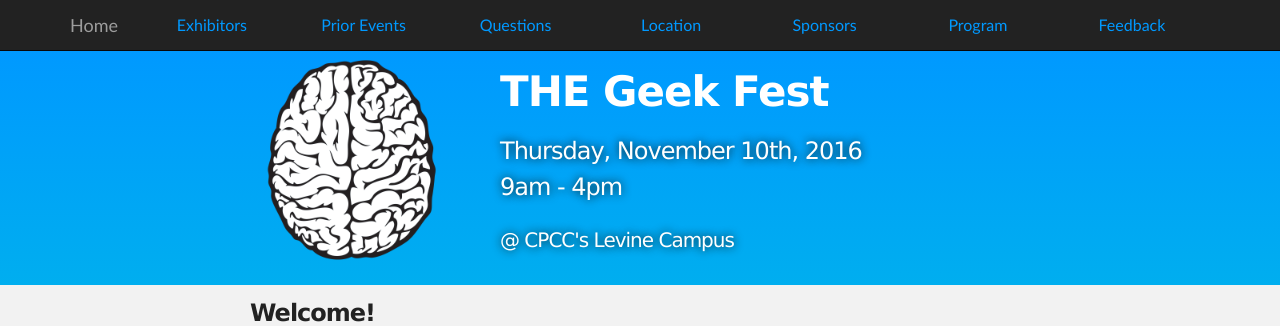
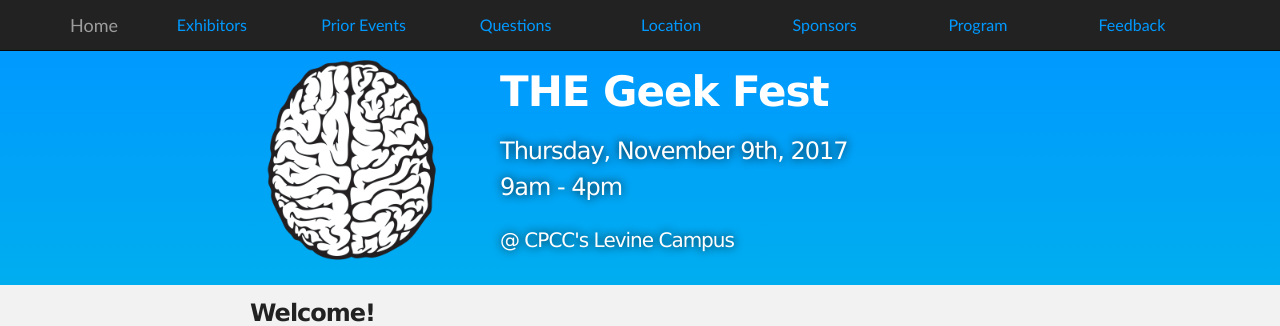
Before and after one commit to bkeyvani/thegeekfest.github.io, a Jekyll site: the page built from index.html, in a window 1280 px wide and 900 px high. Shown: the top 326 px of the window. Built offline with Jekyll 4.4.1, drawn with Linux system fonts in a browser that asks for light colours; nearby versions of some CDN libraries.

```diff
--- a/_config.yml
+++ b/_config.yml
@@ -8,7 +8,7 @@ email: geekfest@cpcc.edu
 title: THE Geek Fest
 
 # Event Information
-event_date: "Thursday, November 10th, 2016"
+event_date: "Thursday, November 9th, 2017"
 event_time: "9am - 4pm"
 event_location: "CPCC's Levine Campus"
 social-media:
@@ -16,6 +16,7 @@ social-media:
   - "twitter": "https://twitter.com/thegeekfest"
   - "github-alt": "https://github.com/thegeekfest/thegeekfest.github.io"
   - "google-plus": "https://plus.google.com/u/0/+centralpiedmontcommunitycollege/"
+interest_form: "https://docs.google.com/forms/d/e/1FAIpQLSdbJvTlS8GT-zkOHvhuEovdIYTG7Q-qSL1sdfkHQLbJLm0D0g/viewform"
 
 # Where things are
 source:      .
```
